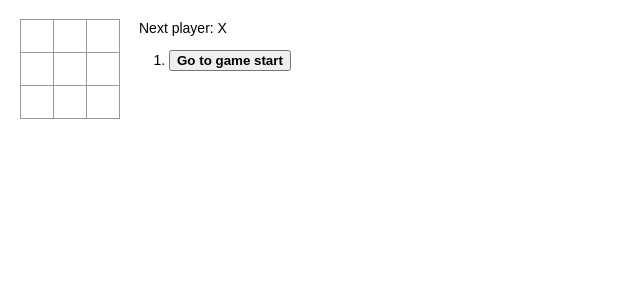
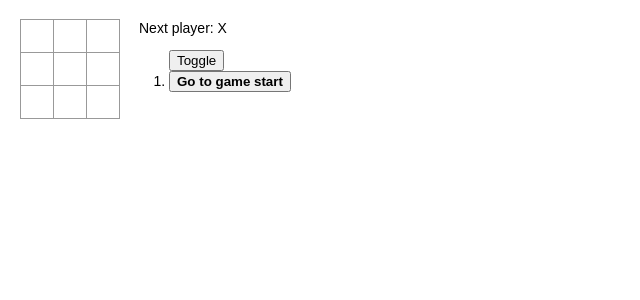
Before and after one commit to johanfive/React-Tic-Tac-Toe, a React (Create React App) app: page / in a window 1280 px wide. Shown: the top 300 px of the page, without its empty margins (0-640 px from the left). Built offline with nearby package versions, Linux system fonts and the light colour scheme; the HTML template or start-up script is replaced by a standard one.

Commit message:
p.4 Add toggle button to sort the moves in ascending or descending order

```diff
--- a/src/App.js
+++ b/src/App.js
@@ -38,14 +38,19 @@ class Game extends React.Component {
   constructor(props) {
     super(props);
     this.state = {
-      history: [
-        {
+      history: [{
           squares: Array(9).fill(null)
-        }
-      ],
+      }],
       stepNumber: 0,
-      xIsNext: true
+      xIsNext: true,
+      descOrder: false
     };
+  }
+
+  toggleOrder() {
+    this.setState({
+      descOrder: !this.state.descOrder
+    });
   }
 
   handleClick(i) {
@@ -75,7 +80,7 @@ class Game extends React.Component {
   }
 
   render() {
-    const { history, stepNumber } = this.state;
+    const { history, stepNumber, descOrder } = this.state;
     const current = history[this.state.stepNumber];
     const winner = calculateWinner(current.squares);
 
@@ -102,6 +107,13 @@ class Game extends React.Component {
       status = "Next player: " + (this.state.xIsNext ? "X" : "O");
     }
 
+    let reversed;
+    if (descOrder) {
+      moves.sort(((a, b) => a.key < b.key));
+      reversed = 'reversed';
+    }
+    const toggleOrder = <button onClick={() => this.toggleOrder()}>Toggle</button>
+
     return (
       <div className="game">
         <div className="game-board">
@@ -112,7 +124,7 @@ class Game extends React.Component {
         </div>
         <div className="game-info">
           <div>{status}</div>
-          <ol>{moves}</ol>
+          <ol reversed={reversed}>{toggleOrder}{moves}</ol>
         </div>
       </div>
     );
```
Also changed, not shown: 1 other file (tests, documents, lock files or other folders).
